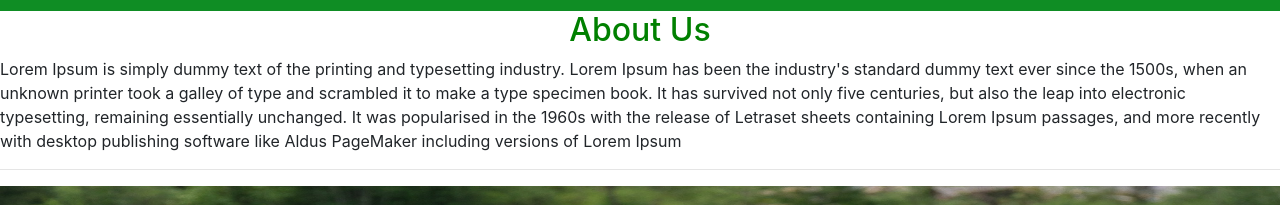
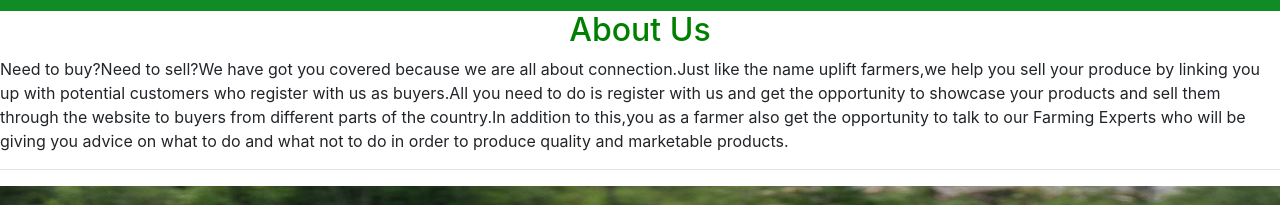
Before and after one commit to Nicole98-aw/uplift-farm, a React app: page /about in a window 1280 px wide. Shown: the part 315-520 px from the top of the page. Built offline with nearby package versions, Linux system fonts and the light colour scheme.

Commit message:
modify about page

```diff
--- a/src/Components/About.js
+++ b/src/Components/About.js
@@ -7,15 +7,7 @@ class About extends React.Component {
       <div>
         <h2 className='abt-page'>About Us</h2>
         <p>
-          Lorem Ipsum is simply dummy text of the printing and typesetting
-          industry. Lorem Ipsum has been the industry's standard dummy text ever
-          since the 1500s, when an unknown printer took a galley of type and
-          scrambled it to make a type specimen book. It has survived not only
-          five centuries, but also the leap into electronic typesetting,
-          remaining essentially unchanged. It was popularised in the 1960s with
-          the release of Letraset sheets containing Lorem Ipsum passages, and
-          more recently with desktop publishing software like Aldus PageMaker
-          including versions of Lorem Ipsum
+          Need to buy?Need to sell?We have got you covered because we are all about connection.Just like the name uplift farmers,we help you sell your produce by linking you up with potential customers who register with us as buyers.All you need to do is register with us and get the opportunity to showcase your products and sell them through the website to buyers from different parts of the country.In addition to this,you as a farmer also get the opportunity to talk to our Farming Experts who will be giving you advice on what to do and what not to do in order to produce quality and marketable products.
         </p>
         <hr />
         <img className='cow-cow' src={cow} alt='' />
```
